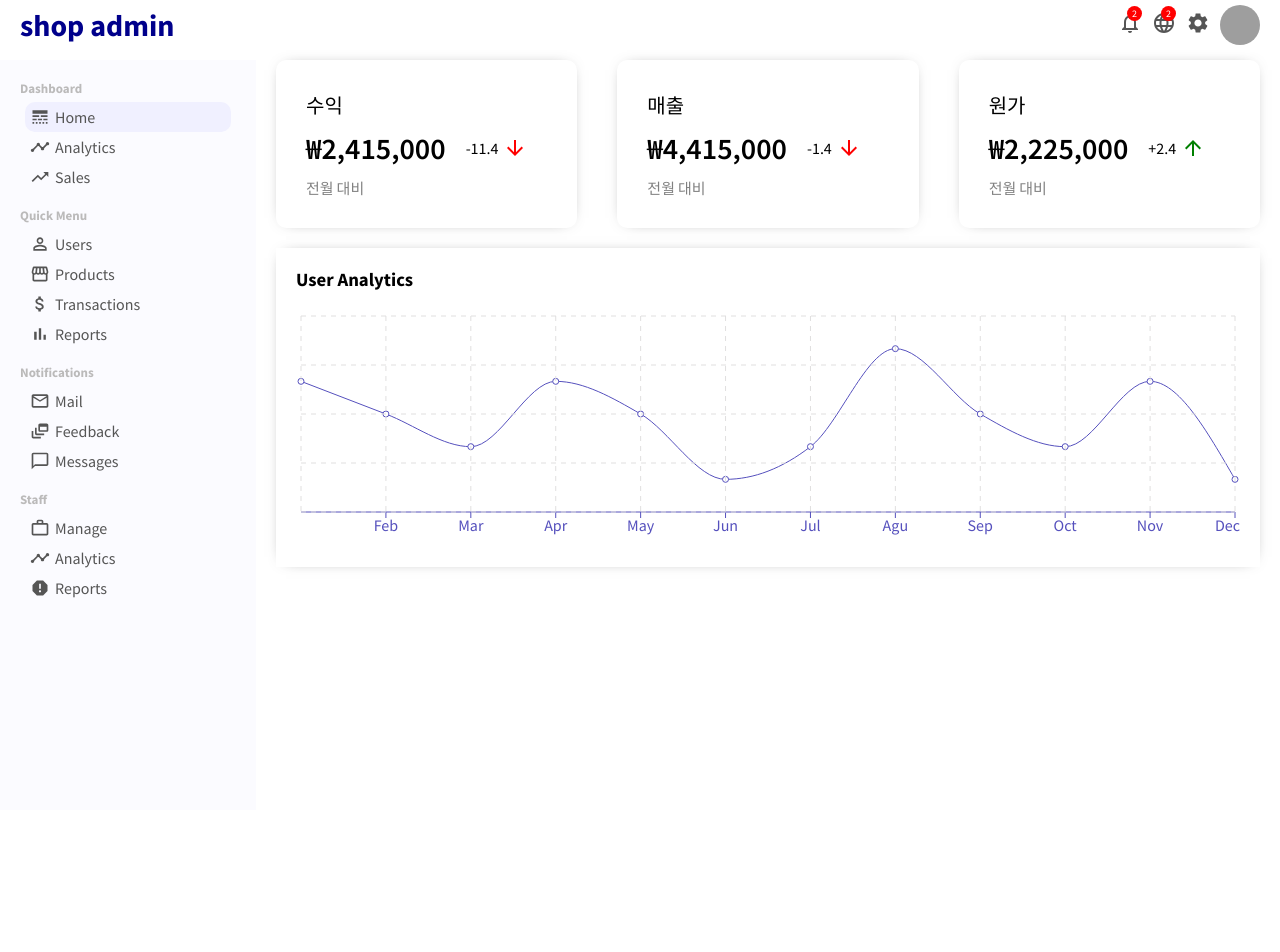
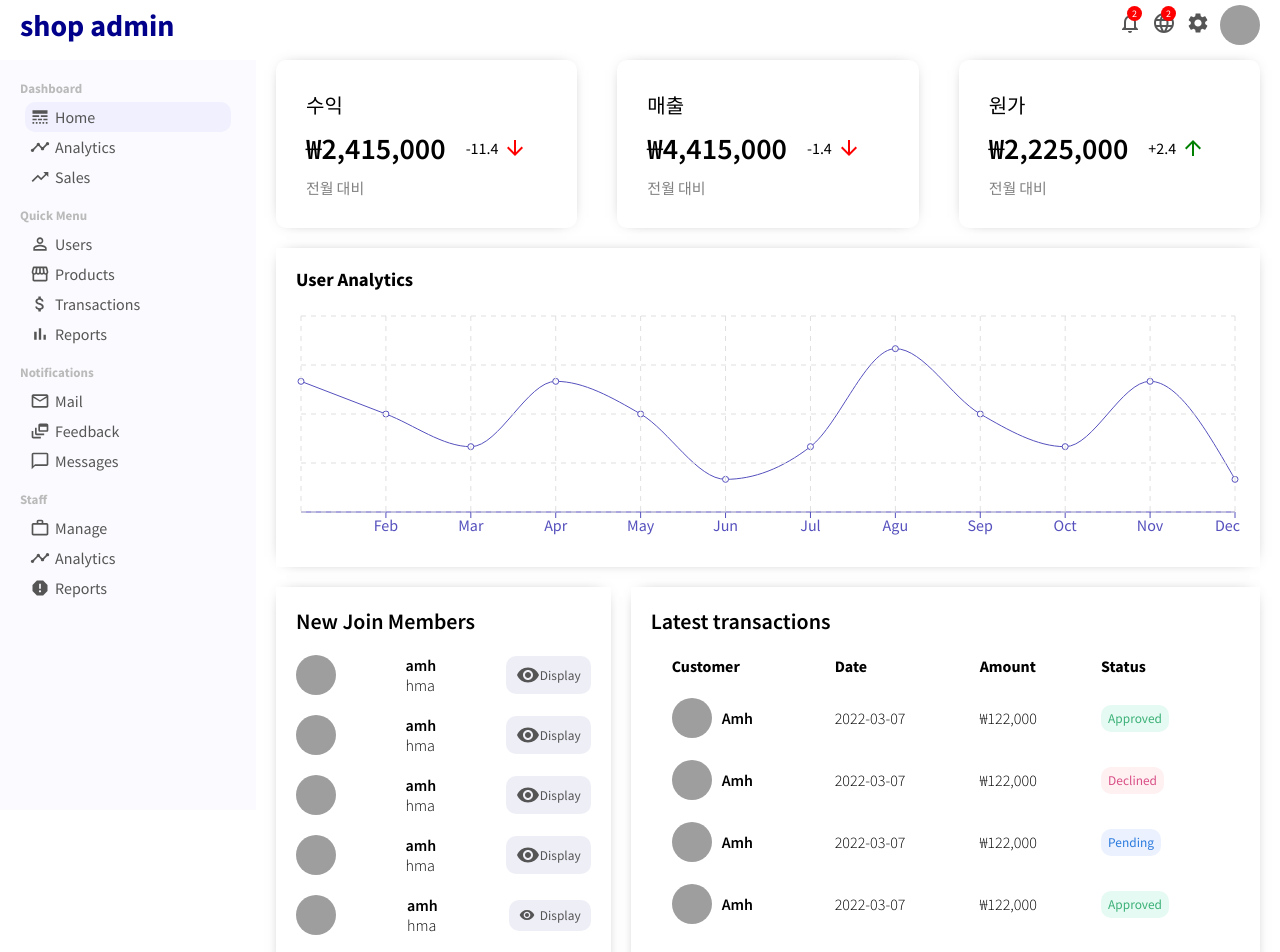
Before and after one commit to amh6281/E-Commerce-App, a React (Create React App) app in the folder admin/: page / in a window 1280 px wide. Shown: the top 952 px of the page. Before the commit the page ends 810 px from the top, so only its background shows below. Built offline with nearby package versions, Linux system fonts and the light colour scheme; grey boxes are pictures that could not be loaded.

Commit message:
User Information 컴포넌트 생성 2022.03.07
신규 가입 회원과 최근 거래를 나타내는 User Information을 생성한다.

```diff
--- /dev/null
+++ b/admin/src/components/widgetLg/WidgetLg.js
@@ -0,0 +1,83 @@
+import React from "react";
+import "./widgetLg.css";
+
+const WidgetLg = () => {
+  const Button = ({ type }) => {
+    return <button className={"widgetLgButton " + type}>{type}</button>;
+  };
+  return (
+    <div className="widgetLg">
+      <h3 className="widgetLgTitle">Latest transactions</h3>
+      <table className="widgetLgTable">
+        <tr className="widgetLgTr">
+          <th className="widgetLgTh">Customer</th>
+          <th className="widgetLgTh">Date</th>
+          <th className="widgetLgTh">Amount</th>
+          <th className="widgetLgTh">Status</th>
+        </tr>
+        <tr className="widgetLgTr">
+          <td className="widgetLgUser">
+            <img
+              src="https://user-images.githubusercontent.com/83646986/156501089-92b5bf79-321b-4868-a8e9-314fa164ff4e.png"
+              alt=""
+              className="widgetLgImg"
+            />
+            <span className="widgetLgName">Amh</span>
+          </td>
+          <td className="widgetLgDate">2022-03-07</td>
+          <td className="widgetLgAmount">₩122,000</td>
+          <td className="widgetLgStatus">
+            <Button type="Approved" />
+          </td>
+        </tr>
+        <tr className="widgetLgTr">
+          <td className="widgetLgUser">
+            <img
+              src="https://user-images.githubusercontent.com/83646986/156501089-92b5bf79-321b-4868-a8e9-314fa164ff4e.png"
+              alt=""
+              className="widgetLgImg"
+            />
+            <span className="widgetLgName">Amh</span>
+          </td>
+          <td className="widgetLgDate">2022-03-07</td>
+          <td className="widgetLgAmount">₩122,000</td>
+          <td className="widgetLgStatus">
+            <Button type="Declined" />
+          </td>
+        </tr>
+        <tr className="widgetLgTr">
+          <td className="widgetLgUser">
+            <img
+              src="https://user-images.githubusercontent.com/83646986/156501089-92b5bf79-321b-4868-a8e9-314fa164ff4e.png"
+              alt=""
+              className="widgetLgImg"
+            />
+            <span className="widgetLgName">Amh</span>
+          </td>
+          <td className="widgetLgDate">2022-03-07</td>
+          <td className="widgetLgAmount">₩122,000</td>
+          <td className="widgetLgStatus">
+            <Button type="Pending" />
+          </td>
+        </tr>
+        <tr className="widgetLgTr">
+          <td className="widgetLgUser">
+            <img
+              src="https://user-images.githubusercontent.com/83646986/156501089-92b5bf79-321b-4868-a8e9-314fa164ff4e.png"
+              alt=""
+              className="widgetLgImg"
+            />
+            <span className="widgetLgName">Amh</span>
+          </td>
+          <td className="widgetLgDate">2022-03-07</td>
+          <td className="widgetLgAmount">₩122,000</td>
+          <td className="widgetLgStatus">
+            <Button type="Approved" />
+          </td>
+        </tr>
+      </table>
+    </div>
+  );
+};
+
+export default WidgetLg;
--- /dev/null
+++ b/admin/src/components/widgetLg/widgetLg.css
@@ -0,0 +1,60 @@
+.widgetLg {
+  flex: 2;
+  -webkit-box-shadow: 0px 0px 15px -10px rgba(0, 0, 0, 0.75);
+  box-shadow: 0px 0px 15px -10px rgba(0, 0, 0, 0.75);
+  padding: 20px;
+}
+
+.widgetLgTitle {
+  font-size: 22px;
+  font-weight: 600;
+}
+
+.widgetLgTable {
+  width: 100%;
+  border-spacing: 20px;
+}
+
+.widgetLgTh {
+  text-align: left;
+}
+
+.widgetLgUser {
+  display: flex;
+  align-items: center;
+  font-weight: 600;
+}
+
+.widgetLgImg {
+  width: 40px;
+  height: 40px;
+  border-radius: 50%;
+  object-fit: cover;
+  margin-right: 10px;
+}
+
+.widgetLgDate,
+.widgetLgAmount {
+  font-weight: 300;
+}
+
+.widgetLgButton {
+  padding: 5px 7px;
+  border: none;
+  border-radius: 10px;
+}
+
+.widgetLgButton.Approved {
+  background-color: #e5faf2;
+  color: #3bb077;
+}
+
+.widgetLgButton.Declined {
+  background-color: #fff0f1;
+  color: #d95087;
+}
+
+.widgetLgButton.Pending {
+  background-color: #ebf1fe;
+  color: #2a7ade;
+}
--- /dev/null
+++ b/admin/src/components/widgetSm/WidgetSm.js
@@ -0,0 +1,90 @@
+import React from "react";
+import "./widgetSm.css";
+import { Visibility } from "@material-ui/icons";
+
+const WidgetSm = () => {
+  return (
+    <div className="widgetSm">
+      <span className="widgetSmTitle">New Join Members</span>
+      <ul className="widgetSmList">
+        <li className="widgetSmListItem">
+          <img
+            src="https://user-images.githubusercontent.com/83646986/156501089-92b5bf79-321b-4868-a8e9-314fa164ff4e.png"
+            alt=""
+            className="widgetSmImg"
+          />
+          <div className="widgetSmUser">
+            <span className="widgetSmUserName">amh</span>
+            <span className="widgetSmUserTitle">hma</span>
+          </div>
+          <button className="widgetSmButton">
+            <Visibility />
+            Display
+          </button>
+        </li>
+        <li className="widgetSmListItem">
+          <img
+            src="https://user-images.githubusercontent.com/83646986/156501089-92b5bf79-321b-4868-a8e9-314fa164ff4e.png"
+            alt=""
+            className="widgetSmImg"
+          />
+          <div className="widgetSmUser">
+            <span className="widgetSmUserName">amh</span>
+            <span className="widgetSmUserTitle">hma</span>
+          </div>
+          <button className="widgetSmButton">
+            <Visibility />
+            Display
+          </button>
+        </li>
+        <li className="widgetSmListItem">
+          <img
+            src="https://user-images.githubusercontent.com/83646986/156501089-92b5bf79-321b-4868-a8e9-314fa164ff4e.png"
+            alt=""
+            className="widgetSmImg"
+          />
+          <div className="widgetSmUser">
+            <span className="widgetSmUserName">amh</span>
+            <span className="widgetSmUserTitle">hma</span>
+          </div>
+          <button className="widgetSmButton">
+            <Visibility />
+            Display
+          </button>
+        </li>
+        <li className="widgetSmListItem">
+          <img
+            src="https://user-images.githubusercontent.com/83646986/156501089-92b5bf79-321b-4868-a8e9-314fa164ff4e.png"
+            alt=""
+            className="widgetSmImg"
+          />
+          <div className="widgetSmUser">
+            <span className="widgetSmUserName">amh</span>
+            <span className="widgetSmUserTitle">hma</span>
+          </div>
+          <button className="widgetSmButton">
+            <Visibility />
+            Display
+          </button>
+        </li>
+        <li className="widgetSmListItem">
+          <img
+            src="https://user-images.githubusercontent.com/83646986/156501089-92b5bf79-321b-4868-a8e9-314fa164ff4e.png"
+            alt=""
+            className="widgetSmImg"
+          />
+          <div className="widgetSmUser">
+            <span className="widgetSmUserName">amh</span>
+            <span className="widgetSmUserTitle">hma</span>
+          </div>
+          <button className="widgetSmButton">
+            <Visibility className="widgetSmIcon" />
+            Display
+          </button>
+        </li>
+      </ul>
+    </div>
+  );
+};
+
+export default WidgetSm;
--- /dev/null
+++ b/admin/src/components/widgetSm/widgetSm.css
@@ -0,0 +1,62 @@
+.widgetSm {
+  flex: 1;
+  -webkit-box-shadow: 0px 0px 15px -10px rgba(0, 0, 0, 0.75);
+  box-shadow: 0px 0px 15px -10px rgba(0, 0, 0, 0.75);
+  padding: 20px;
+  margin-right: 20px;
+}
+
+.widgetSmTitle {
+  font-size: 22px;
+  font-weight: 600;
+}
+
+.widgetSmImg {
+  width: 40px;
+  height: 40px;
+  border-radius: 50%;
+  object-fit: cover;
+}
+
+.widgetSmList {
+  margin: 0;
+  padding: 0;
+  list-style: none;
+}
+
+.widgetSmListItem {
+  display: flex;
+  align-items: center;
+
+  justify-content: space-between;
+  margin: 20px 0px;
+}
+
+.widgetSmUser {
+  display: flex;
+  flex-direction: column;
+}
+
+.widgetSmUserName {
+  font-weight: 600;
+}
+
+.widgetSmUserTitle {
+  font-weight: 300;
+}
+
+.widgetSmButton {
+  display: flex;
+  align-items: center;
+  border: none;
+  border-radius: 10px;
+  padding: 7px 10px;
+  background-color: #eeeef7;
+  color: #555;
+  cursor: pointer;
+}
+
+.widgetSmIcon {
+  font-size: 16px !important;
+  margin-right: 5px;
+}
--- a/admin/src/pages/home/Home.js
+++ b/admin/src/pages/home/Home.js
@@ -3,6 +3,8 @@ import Chart from "../../components/chart/Chart";
 import FeaturedInfo from "../../components/featuredInfo/FeaturedInfo";
 import "./home.css";
 import { userData } from "../../dummyData";
+import WidgetSm from "../../components/widgetSm/WidgetSm";
+import WidgetLg from "../../components/widgetLg/WidgetLg";
 
 const Home = () => {
   return (
@@ -14,6 +16,10 @@ const Home = () => {
         grid
         dataKey="Active User"
       />
+      <div className="homeWidget">
+        <WidgetSm />
+        <WidgetLg />
+      </div>
     </div>
   );
 };
--- a/admin/src/pages/home/home.css
+++ b/admin/src/pages/home/home.css
@@ -1,3 +1,8 @@
 .home {
   flex: 4;
 }
+
+.homeWidget {
+  display: flex;
+  margin: 20px;
+}
```
